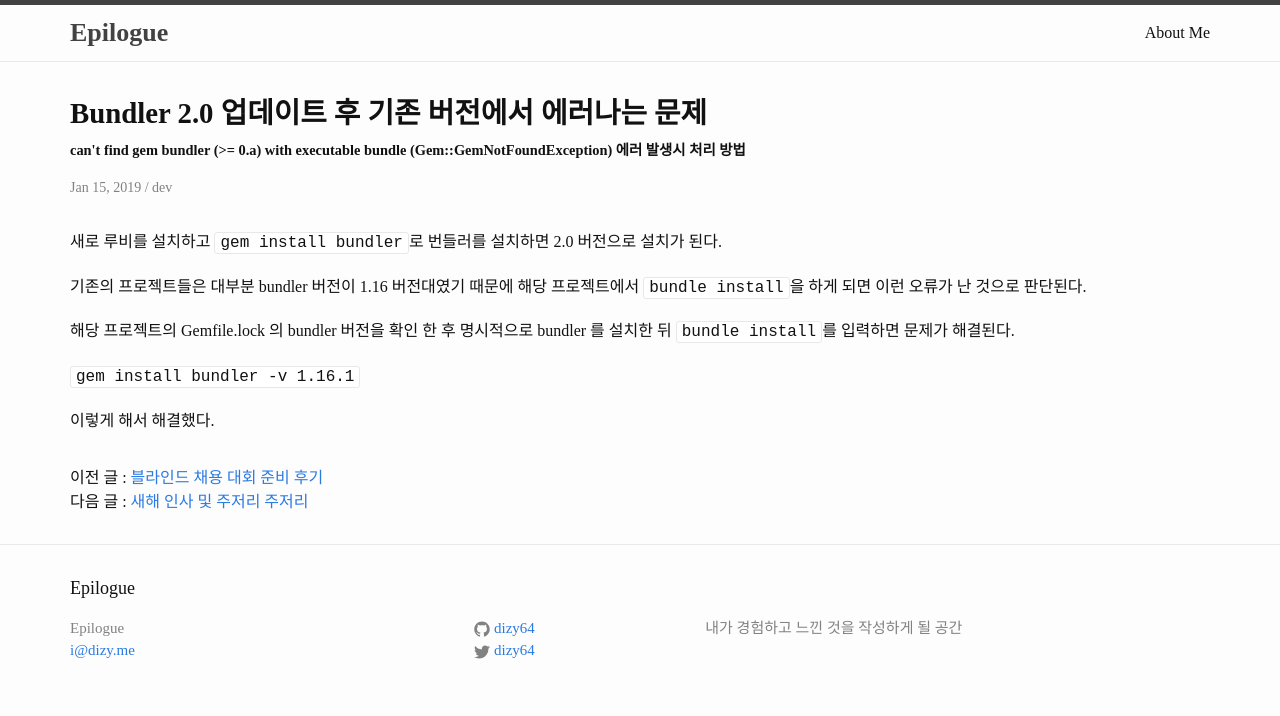
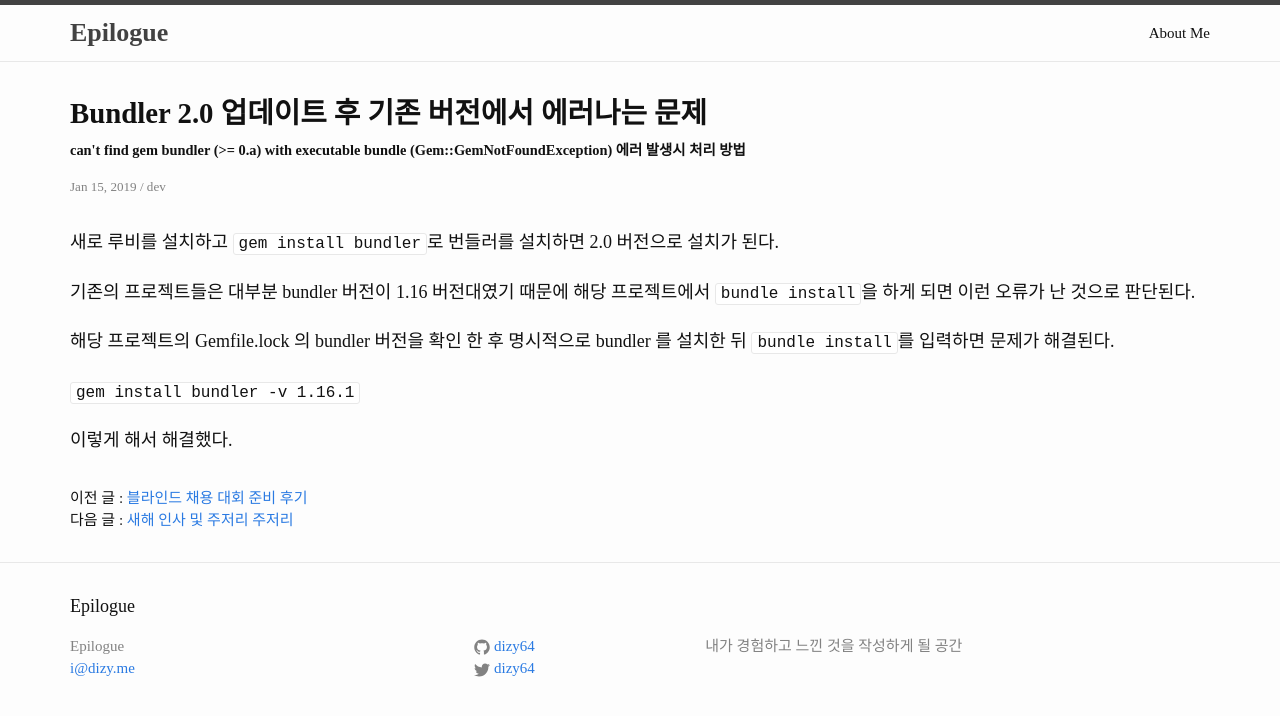
Before and after one commit to dizy64/dizy64.github.io, a Jekyll site: the page built from _posts/2019-01-15-ruby-bundler-error.md, in a window 1280 px wide. Shown: the top 716 px of the page. Built offline with Jekyll 4.4.1, drawn with Linux system fonts in a browser that asks for light colours; comment, search, counter and statistics services are not loaded.

Commit message:
fix: 폰트 사이즈 수정

```diff
--- a/_sass/_layout.scss
+++ b/_sass/_layout.scss
@@ -267,10 +267,13 @@
 
 .post-content {
   @include link-underline;
+  font-size: $base-font-size + 3px;
+  margin-bottom: $spacing-unit;
+  font-weight: $base-font-weight;
+  @include media-query($on-laptop) {
+    font-size: $base-font-size;
 
-  margin-bottom: $spacing-unit;
-  font-size: $base-font-size;
-  font-weight: $base-font-weight;
+  }
   line-height: 180%;
 
   h1, h2, h3, h4, h5, h6 { font-weight: bold }
--- a/css/main.scss
+++ b/css/main.scss
@@ -8,7 +8,7 @@
 // Our variables
 $base-font-family: 'Noto Serif KR', serif;
 $base-code-font-family: "Source Code Pro", monospace;
-$base-font-size:   16px;
+$base-font-size:   15px;
 $base-font-weight: 400;
 $small-font-size:  $base-font-size * 0.875;
 $base-line-height: 1.5;
```
